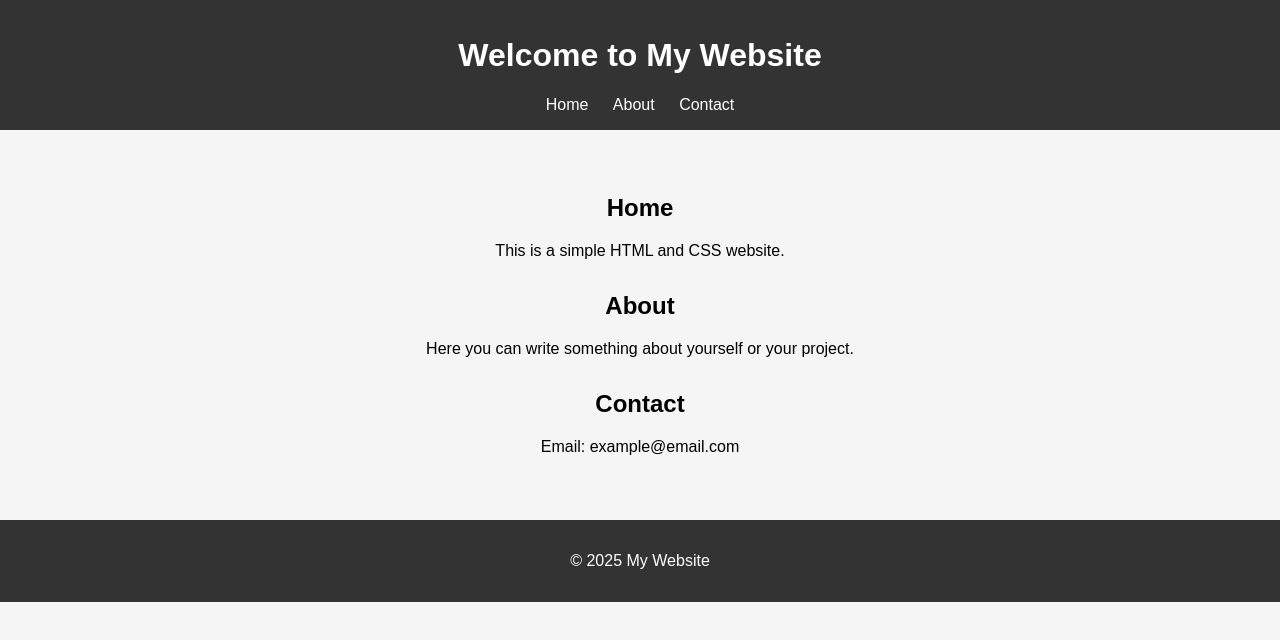
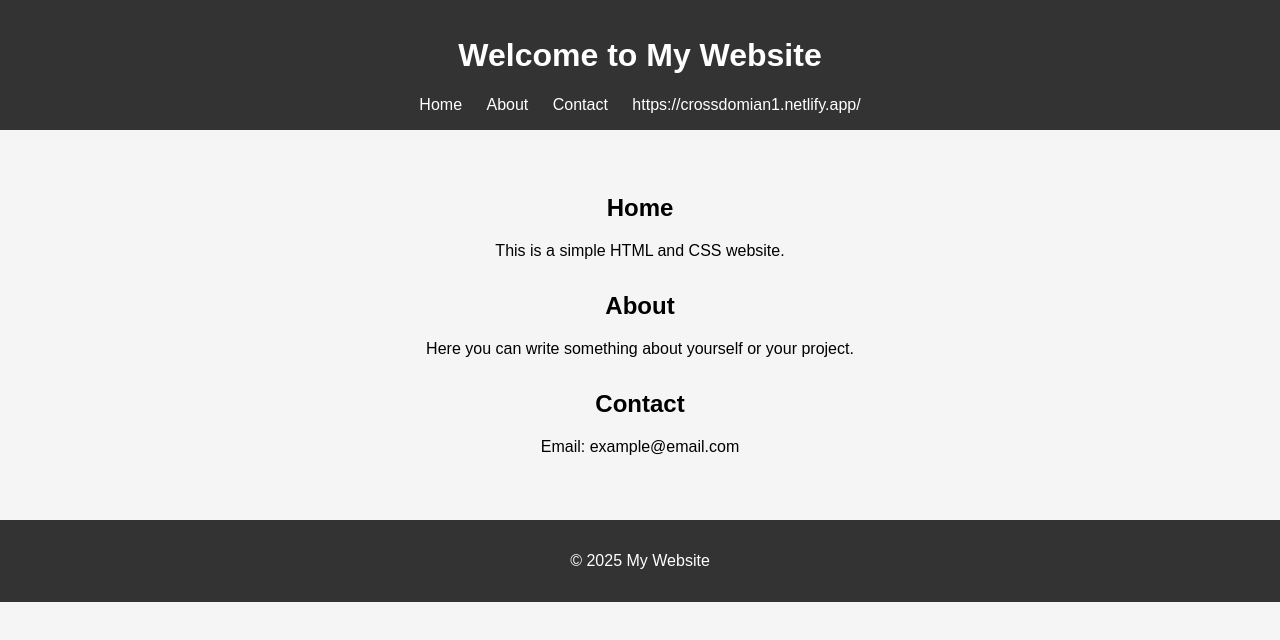
Before and after one commit to batmann003/crossdomainweb2, a plain HTML site: page index.html in a window 1280 px wide. Drawn offline with Linux system fonts and the light colour scheme.

Commit message:
Update index.html

```diff
--- a/index.html
+++ b/index.html
@@ -31,6 +31,7 @@
       <a href="#home">Home</a>
       <a href="#about">About</a>
       <a href="#contact">Contact</a>
+      <a href="https://batmann003.github.io/crossdomainweb2/"> https://crossdomian1.netlify.app/</a>
     </nav>
   </header>
 
```
